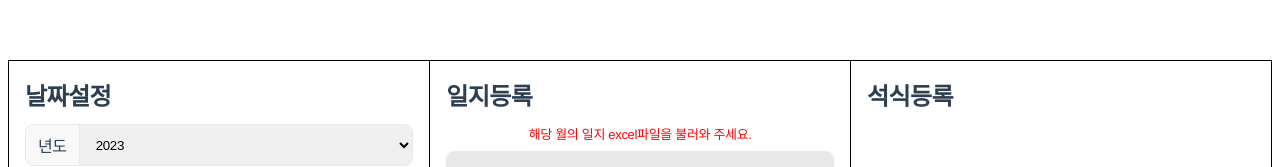
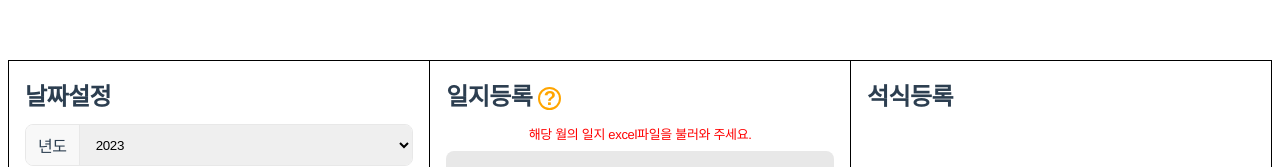
Before and after one commit to teller2016/vue-fe-overtime, a Vue app: page / in a window 1280 px wide. Shown: the top 167 px of the page. Built offline with nearby package versions, Linux system fonts and the light colour scheme.

Commit message:
feat: notification popup component made

```diff
--- a/src/components/ContainerBox.vue
+++ b/src/components/ContainerBox.vue
@@ -26,7 +26,18 @@
         </div>
 
         <div class="sb__option">
-          <header class="option__header">일지등록</header>
+          <header class="option__header">
+            일지등록
+            <NotificationPopup>
+              <p class="sb__guide__text">
+                * 작성하려는 월의 일지를 <em>Excel 파일</em>로 받아서
+                등록해주세요.
+              </p>
+              <figure class="sb__guide__img">
+                <img src="../assets/images/excel_download_guide.png" alt="" />
+              </figure>
+            </NotificationPopup>
+          </header>
 
           <div class="option__content">
             <p class="sb__options__guide">
@@ -53,14 +64,17 @@
 import { ref, onMounted } from "vue";
 import SelectElement from "./elements/SelectElement.vue";
 import DragDrop from "./DragDrop.vue";
+import NotificationPopup from "./utils/NotificationPopup.vue";
 export default {
   components: {
     SelectElement,
     DragDrop,
+    NotificationPopup,
   },
   setup() {
+    // 년도 데이터 목록
     const years = ref([]);
-
+    // 출근시간 데이터 목록
     const workStartTime = [
       {
         text: "9",
@@ -105,10 +119,12 @@ export default {
       years.value = [...yearList];
     });
 
+    // 년도 선택시
     const updateYearValue = (value) => {
       console.log(value);
     };
 
+    // 출근시간 선택시
     const updateWorkStartTimeValue = (value) => {
       console.log(value);
     };
@@ -164,5 +180,28 @@ export default {
       }
     }
   }
+
+  &__guide {
+    &__text {
+      color: black;
+      font-weight: bold;
+      font-size: 16px;
+
+      em {
+        color: red;
+      }
+    }
+
+    &__img {
+      display: block;
+      width: 1500px;
+      margin-top: 8px;
+
+      img {
+        max-width: 100%;
+        height: auto;
+      }
+    }
+  }
 }
 </style>
--- /dev/null
+++ b/src/components/utils/NotificationPopup.vue
@@ -0,0 +1,94 @@
+<template>
+  <div class="sb__notiPopup">
+    <span
+      class="notiPopup__icon"
+      @mouseover="togglePopup(true)"
+      @mouseleave="togglePopup(false)"
+    >
+      ?
+    </span>
+
+    <transition name="fade">
+      <div v-if="showPopup" class="notiPopup__wrapper">
+        <slot></slot>
+      </div>
+    </transition>
+  </div>
+</template>
+
+<script>
+import { ref } from "vue";
+export default {
+  setup() {
+    const showPopup = ref(false);
+
+    const togglePopup = (show) => {
+      showPopup.value = show;
+    };
+
+    return {
+      showPopup,
+      togglePopup,
+    };
+  },
+};
+</script>
+
+<style lang="scss" scoped>
+.sb {
+  &__notiPopup {
+    display: inline-block;
+    position: relative;
+    z-index: 1;
+
+    &:hover {
+      .notiPopup {
+        &__icon {
+          scale: 1.1;
+        }
+      }
+    }
+    .notiPopup {
+      &__icon {
+        display: inline-flex;
+        align-items: center;
+        justify-content: center;
+        width: 23px;
+        height: 23px;
+        border: 2px solid orange;
+        color: orange;
+        font-size: 20px;
+        border-radius: 50%;
+        transition: all 0.5s ease;
+      }
+
+      &__wrapper {
+        position: absolute;
+        left: 50%;
+        top: 100%;
+        transform: translateX(-50%);
+        padding: 8px;
+        background: #f8f8f8;
+        border: 1px solid #ddd;
+        border-radius: 16px;
+        font-size: 0;
+      }
+    }
+  }
+}
+
+.fade-enter-active,
+.fade-leave-active {
+  transition: all 0.5s ease;
+}
+
+.fade-enter-from,
+.fade-leave-to {
+  opacity: 0;
+}
+
+.fade-enter-to,
+.fade-leave-from {
+  opacity: 1;
+}
+</style>
```
